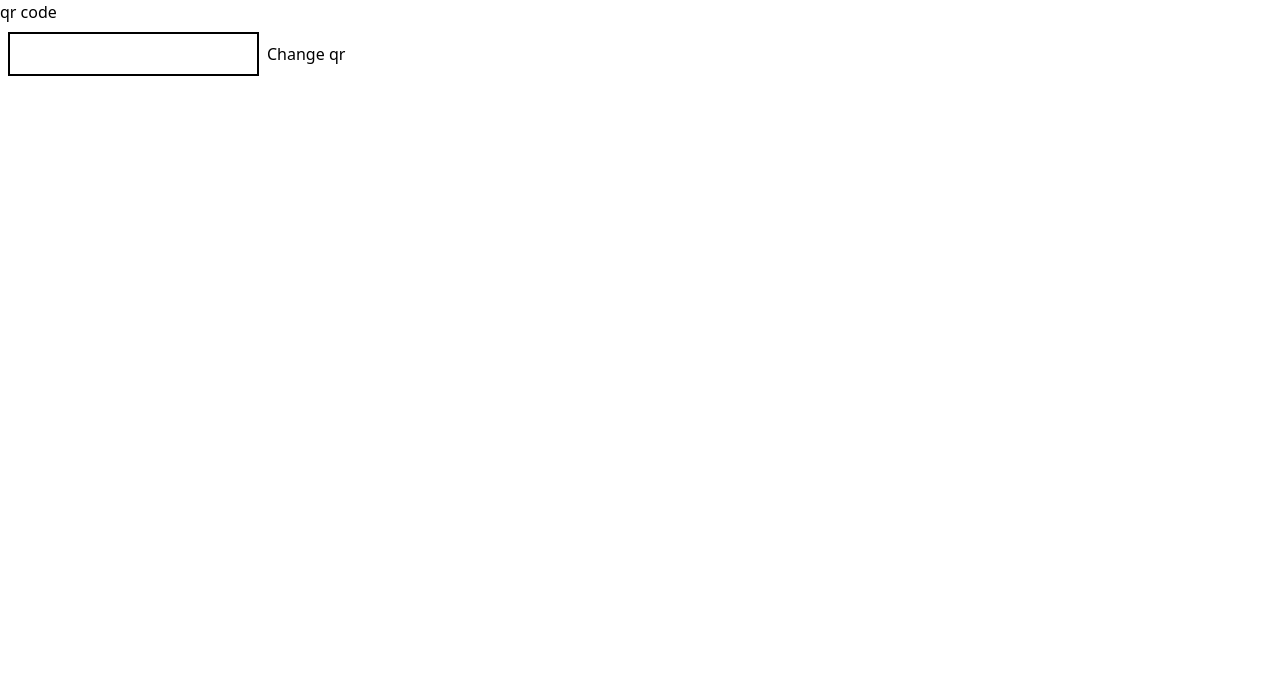
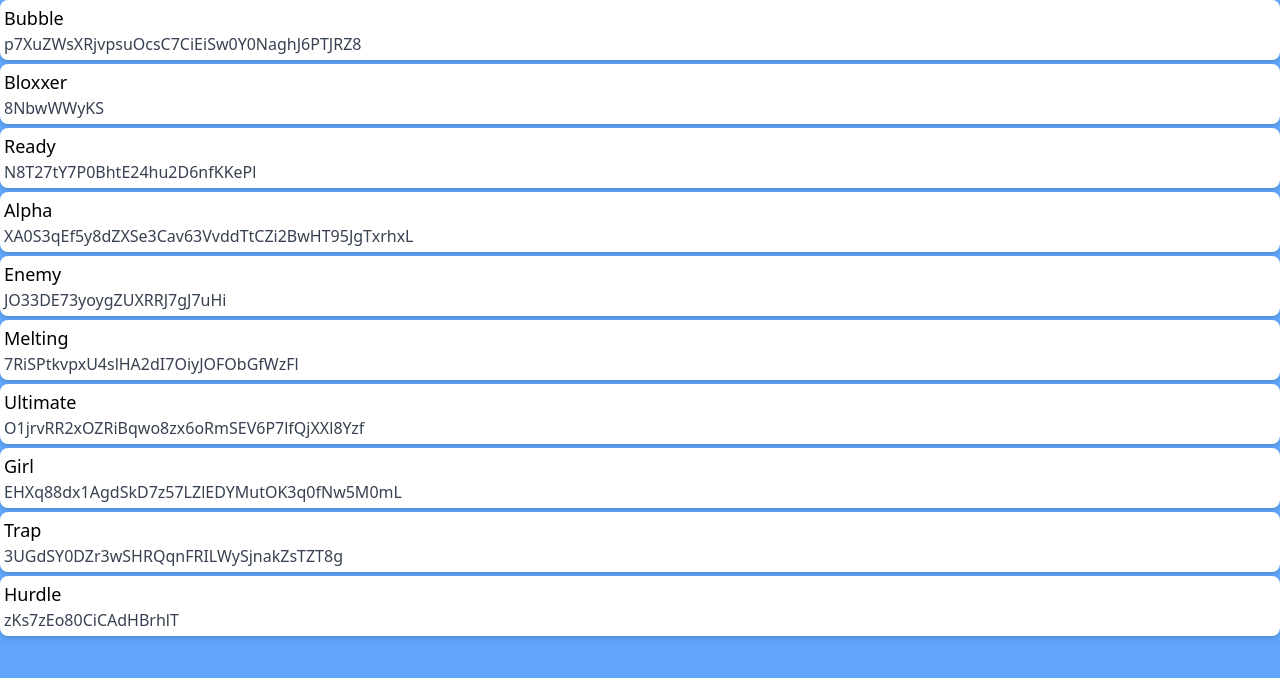
Before and after one commit to sagargouda/threedaysfiftycomponents, a React (Create React App) app: page / in a window 1280 px wide. Shown: the top 678 px of the page. Built offline with nearby package versions, Linux system fonts and the light colour scheme.

Commit message:
feat : add youtube live comments

```diff
--- a/package.json
+++ b/package.json
@@ -3,12 +3,14 @@
   "version": "0.1.0",
   "private": true,
   "dependencies": {
+    "@reduxjs/toolkit": "^2.2.3",
     "@testing-library/jest-dom": "^5.17.0",
     "@testing-library/react": "^13.4.0",
     "@testing-library/user-event": "^13.5.0",
     "react": "^18.2.0",
     "react-dom": "^18.2.0",
     "react-icons": "^5.1.0",
+    "react-redux": "^9.1.1",
     "react-scripts": "5.0.1",
     "web-vitals": "^2.1.4"
   },
--- a/src/App.js
+++ b/src/App.js
@@ -1,9 +1,10 @@
 // import Accordian from "./components/Accordian/Accordian";
 // import StarRating from "./components/StarRating/StarRating";
 // import PaginationTest from "./components/pagination/PaginationTest";
+// import AutoSuggestion from "./components/autosuggestion/AutoSuggestion";
+// import Qrcode from "./components/qrcode/qrcode";
 
-// import AutoSuggestion from "./components/autosuggestion/AutoSuggestion";
-import Qrcode from "./components/qrcode/qrcode";
+import Livecomments from "./components/livecomments/livecomments";
 
 function App() {
   return (
@@ -12,7 +13,8 @@ function App() {
       {/*  <StarRating noOfStars={6} />*/}
       {/*  <PaginationTest/>*/}
       {/*  <AutoSuggestion/>*/}
-        <Qrcode/>
+      {/*  <Qrcode/>*/}
+      <Livecomments/>
     </div>
   );
 }
--- /dev/null
+++ b/src/components/livecomments/helper.js
@@ -0,0 +1,41 @@
+var nameList = [
+    'Time','Past','Future','Dev',
+    'Fly','Flying','Soar','Soaring','Power','Falling',
+    'Fall','Jump','Cliff','Mountain','Rend','Red','Blue',
+    'Green','Yellow','Gold','Demon','Demonic','Panda','Cat',
+    'Kitty','Kitten','Zero','Memory','Trooper','XX','Bandit',
+    'Fear','Light','Glow','Tread','Deep','Deeper','Deepest',
+    'Mine','Your','Worst','Enemy','Hostile','Force','Video',
+    'Game','Donkey','Mule','Colt','Cult','Cultist','Magnum',
+    'Gun','Assault','Recon','Trap','Trapper','Redeem','Code',
+    'Script','Writer','Near','Close','Open','Cube','Circle',
+    'Geo','Genome','Germ','Spaz','Shot','Echo','Beta','Alpha',
+    'Gamma','Omega','Seal','Squid','Money','Cash','Lord','King',
+    'Duke','Rest','Fire','Flame','Morrow','Break','Breaker','Numb',
+    'Ice','Cold','Rotten','Sick','Sickly','Janitor','Camel','Rooster',
+    'Sand','Desert','Dessert','Hurdle','Racer','Eraser','Erase','Big',
+    'Small','Short','Tall','Sith','Bounty','Hunter','Cracked','Broken',
+    'Sad','Happy','Joy','Joyful','Crimson','Destiny','Deceit','Lies',
+    'Lie','Honest','Destined','Bloxxer','Hawk','Eagle','Hawker','Walker',
+    'Zombie','Sarge','Capt','Captain','Punch','One','Two','Uno','Slice',
+    'Slash','Melt','Melted','Melting','Fell','Wolf','Hound',
+    'Legacy','Sharp','Dead','Mew','Chuckle','Bubba','Bubble','Sandwich','Smasher','Extreme','Multi','Universe','Ultimate','Death','Ready','Monkey','Elevator','Wrench','Grease','Head','Theme','Grand','Cool','Kid','Boy','Girl','Vortex','Paradox'
+];
+
+//  generate
+export function generate() {
+    return nameList[Math.floor( Math.random() * nameList.length )];
+};
+
+
+export default function  generateRandomText(length) {
+    let result = '';
+    const characters = 'ABCDEFGHIJKLMNOPQRSTUVWXYZabcdefghijklmnopqrstuvwxyz0123456789';
+    const charactersLength = characters.length;
+    let counter = 0;
+    while (counter < length) {
+        result += characters.charAt(Math.floor(Math.random() * charactersLength));
+        counter += 1;
+    }
+    return result;
+}
--- /dev/null
+++ b/src/components/livecomments/livecomments.js
@@ -0,0 +1,44 @@
+import React, {useEffect, useState} from 'react';
+import {useDispatch, useSelector} from "react-redux";
+import {addComments} from "./redux/youtubeSlice";
+import generateRandomText, {generate} from "./helper";
+
+function Livecomments(props) {
+    const [ name , setName] = useState('')
+    const dispatch = useDispatch()
+    const selector = useSelector(store=>store.youtube.store)
+
+
+    useEffect(() => {
+        const timer  = setInterval(()=>{
+            dispatch(addComments({
+                name: generate(),
+                message: generateRandomText(Math.floor(Math.random() * 50))
+            }))
+
+        } , 500)
+
+        return () => clearInterval(timer)
+    }, [name]);
+
+
+
+    return(
+        <div className="w-[100%]  h-screen bg-blue-400 ">
+            {
+                selector && selector.map((message , index)=>{
+                    return (
+                        <div className="flex flex-col bg-white p-1 mb-1 rounded-lg shadow-md" key={index}>
+                            <div className="flex flex-row items-center">
+                                <h4 className="text-lg font-medium">{message.name}</h4>
+                            </div>
+                            <p className="text-gray-700">{message.message}</p>
+                        </div>
+                    );
+                })
+            }
+        </div>
+    )
+}
+
+export default Livecomments;
--- /dev/null
+++ b/src/components/livecomments/redux/youtubeSlice.js
@@ -0,0 +1,19 @@
+import {createSlice} from "@reduxjs/toolkit";
+
+const youtubeSlice = createSlice({
+    name: 'youtube',
+    initialState: {
+        store: []
+    },
+    reducers: {
+        addComments: (state , action) =>{
+            //  deleting user
+            state.store.splice(30 , 1)
+            //     adding user5
+            state.store.unshift(action.payload)
+        }
+    }
+})
+
+export const { addComments} = youtubeSlice.actions
+export default youtubeSlice.reducer
--- /dev/null
+++ b/src/components/livecomments/redux/youtubeStore.js
@@ -0,0 +1,10 @@
+import {configureStore} from "@reduxjs/toolkit";
+import youtubeReducer from '../redux/youtubeSlice'
+
+const youtubeStore = configureStore({
+    reducer: {
+        youtube: youtubeReducer,
+
+    }
+})
+export default youtubeStore
--- a/src/index.js
+++ b/src/index.js
@@ -2,11 +2,16 @@ import React from 'react';
 import ReactDOM from 'react-dom/client';
 import './index.css';
 import App from './App';
+import {Provider} from "react-redux";
+import youtubeStore from "./components/livecomments/redux/youtubeStore";
 
 
 const root = ReactDOM.createRoot(document.getElementById('root'));
 root.render(
   <React.StrictMode>
-    <App />
+      <Provider store={youtubeStore}>
+          <App />
+      </Provider>
+
   </React.StrictMode>
 );
```
Also changed, not shown: 1 other file (tests, documents, lock files or other folders).
